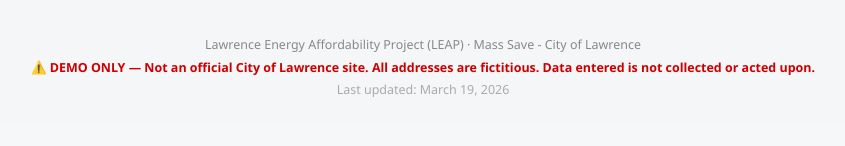
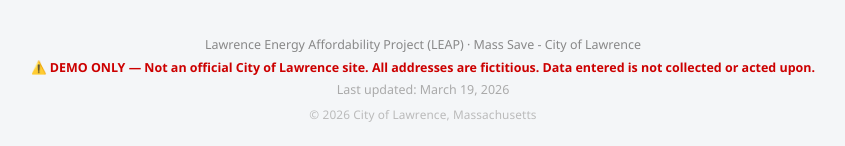
Before and after one commit to City-Of-Lawrence/LEAP-Showcase, a Flask app: page /address/not-found in a window 1280 px wide. Shown: the part 903-1049 px from the top of the page, without its empty margins (217-1062 px from the left). Before the commit the page ends 1000 px from the top, so only its background shows below. Run offline with Flask 3, Linux system fonts and the light colour scheme.

Commit message:
Add copyright notice to all pages via base.html footer

```diff
--- a/templates/base.html
+++ b/templates/base.html
@@ -319,6 +319,9 @@
   <div style="margin-top:0.3rem; color:#aaa;">
     Last updated: {{ now.strftime('%B %d, %Y') if now is defined else '' }}
   </div>
+  <div style="margin-top:0.5rem; color:#bbb; font-size:0.74rem; letter-spacing:0.01em;">
+    &copy; 2026 City of Lawrence, Massachusetts
+  </div>
 </footer>
 
 </body>
```
